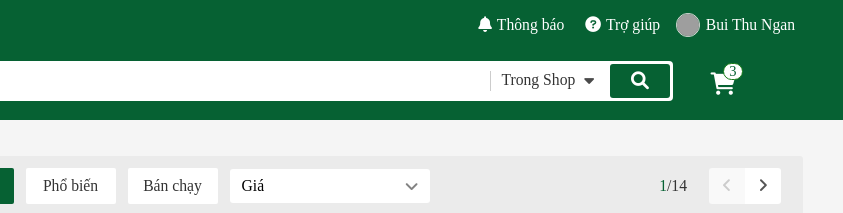
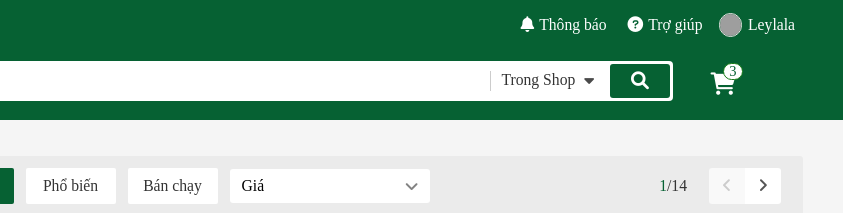
Before and after one commit to Leyla-la/f8based-shop, a plain HTML site: page index.html in a window 1280 px wide. Shown: the top 213 px of the page, 437-1280 px from the left. Drawn offline with nearby package versions, Linux system fonts and the light colour scheme; grey boxes are pictures that could not be loaded.

Commit message:
chore: back to mine

```diff
--- a/index.html
+++ b/index.html
@@ -119,7 +119,7 @@
               <li class="header__navbar-item header__navbar-user">
                  <img src="https://encrypted-tbn0.gstatic.com/images?q=tbn:ANd9GcR6fcpc4zMwf4Cdx4Dr3EylMnqclnnZzEobNw&usqp=CAU" alt="" class="header__navbar-user-img">
 
-                 <span class="header__navbar-user-name">Bui Thu Ngan</span>
+                 <span class="header__navbar-user-name">Leylala</span>
                  <ul class="header__navbar-user-menu">
                    <li class="header__navbar-user-item">
                      <i class="header__navbar-user-item-icon fas fa-user-alt"></i>
```
